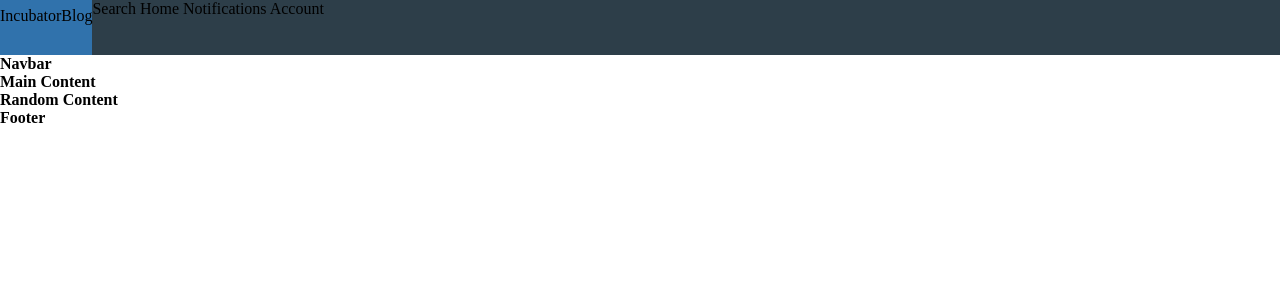
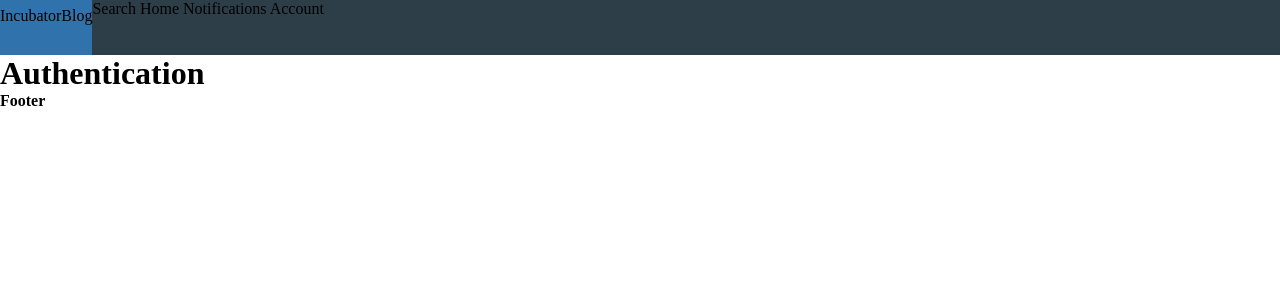
Before and after one commit to DimaBohomazov/incubator-blog-main, a React (Create React App) app: page /login in a window 1280 px wide. Shown: the top 300 px of the page. Built offline with nearby package versions, Linux system fonts and the light colour scheme.

Commit message:
created routing, restructured

```diff
--- a/src/components/App/App.css
+++ /dev/null
@@ -1,9 +0,0 @@
-* {
-    margin: 0;
-    padding: 0;
-    box-sizing: border-box;
-}
-
-.App {
-    /*background-color: red;*/
-}
--- a/src/components/App/App.js
+++ /dev/null
@@ -1,21 +0,0 @@
-import React from 'react';
-import './App.css';
-import Header from "../Header";
-import Navbar from "../Navbar";
-import MainContent from "../MainContent";
-import RandomContent from "../RandomContentBlock";
-import Footer from "../Footer";
-
-const App = () => {
-    return (
-        <div className="App">
-            <Header/>
-            <Navbar/>
-            <MainContent/>
-            <RandomContent/>
-            <Footer/>
-        </div>
-    );
-};
-
-export default App;
--- a/src/components/App/index.js
+++ /dev/null
@@ -1,3 +0,0 @@
-import App from "./App";
-
-export default App;
--- /dev/null
+++ b/src/index.css
@@ -0,0 +1,5 @@
+*{
+  margin: 0;
+  padding: 0;
+  box-sizing: border-box;
+}
--- a/src/index.js
+++ b/src/index.js
@@ -1,8 +1,18 @@
 import React from 'react';
 import ReactDOM from 'react-dom';
-import App from './components/App/App'
+import {BrowserRouter} from "react-router-dom";
+import './index.css'
+import Routes from './routes'
+import Header from "./components/Header";
+import Footer from "./components/Footer";
 
-ReactDOM.render(
-    <App />,
-  document.getElementById('root')
-);
+const App = () => (
+  <BrowserRouter>
+    <Header/>
+    <Routes/>
+    <Footer/>
+  </BrowserRouter>
+)
+
+
+ReactDOM.render(<App />, document.getElementById('root'));
--- /dev/null
+++ b/src/pages/authentication/Authentication.jsx
@@ -0,0 +1,11 @@
+import React from 'react';
+
+const Authentication = () => {
+  return (
+    <div>
+      <h1>Authentication</h1>
+    </div>
+  );
+};
+
+export default Authentication;
--- /dev/null
+++ b/src/pages/authentication/index.js
@@ -0,0 +1,3 @@
+import Authentication from "./Authentication";
+
+export default Authentication
--- /dev/null
+++ b/src/pages/globalFeed/GlobalFeed.jsx
@@ -0,0 +1,14 @@
+import React from 'react';
+import MainContent from "../../components/MainContent";
+import RandomContent from "../../components/RandomContentBlock";
+
+const GlobalFeed = () => {
+  return (
+    <div>
+      <MainContent/>
+      <RandomContent/>
+    </div>
+  );
+};
+
+export default GlobalFeed;
--- /dev/null
+++ b/src/pages/globalFeed/index.js
@@ -0,0 +1,3 @@
+import GlobalFeed from "./GlobalFeed";
+
+export default GlobalFeed
--- /dev/null
+++ b/src/routes.js
@@ -0,0 +1,14 @@
+import React from "react";
+import {Switch, Route} from 'react-router-dom'
+import Authentication from "./pages/authentication";
+import GlobalFeed from "./pages/globalFeed";
+
+export default () => {
+  return(
+  <Switch>
+    <Route path='/login' component={Authentication} />
+    <Route path='/register' component={Authentication} />
+    <Route path='/' component={GlobalFeed} exact />
+  </Switch>
+  )
+}
```
Also changed, not shown: src/pages/authentication/Authentication.module.scss (added), src/pages/globalFeed/GlobalFeed.module.scss (added).
